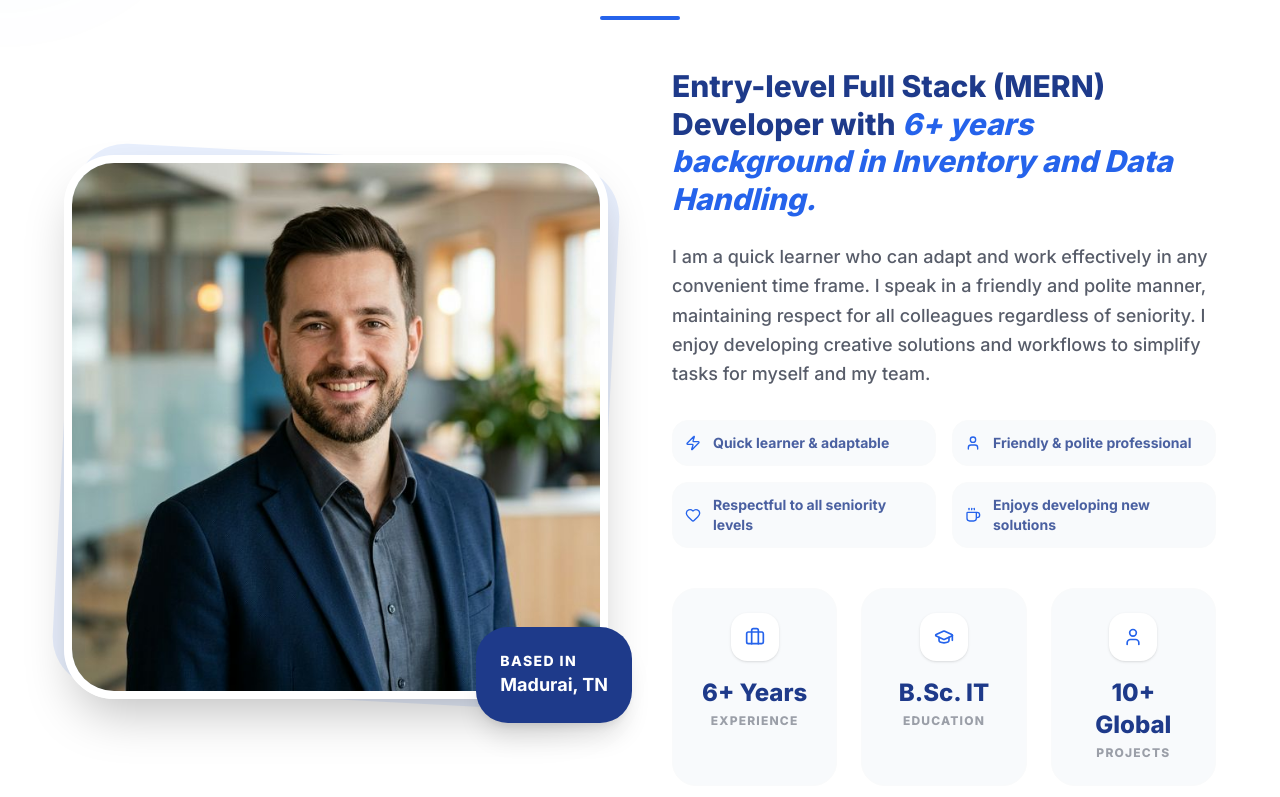
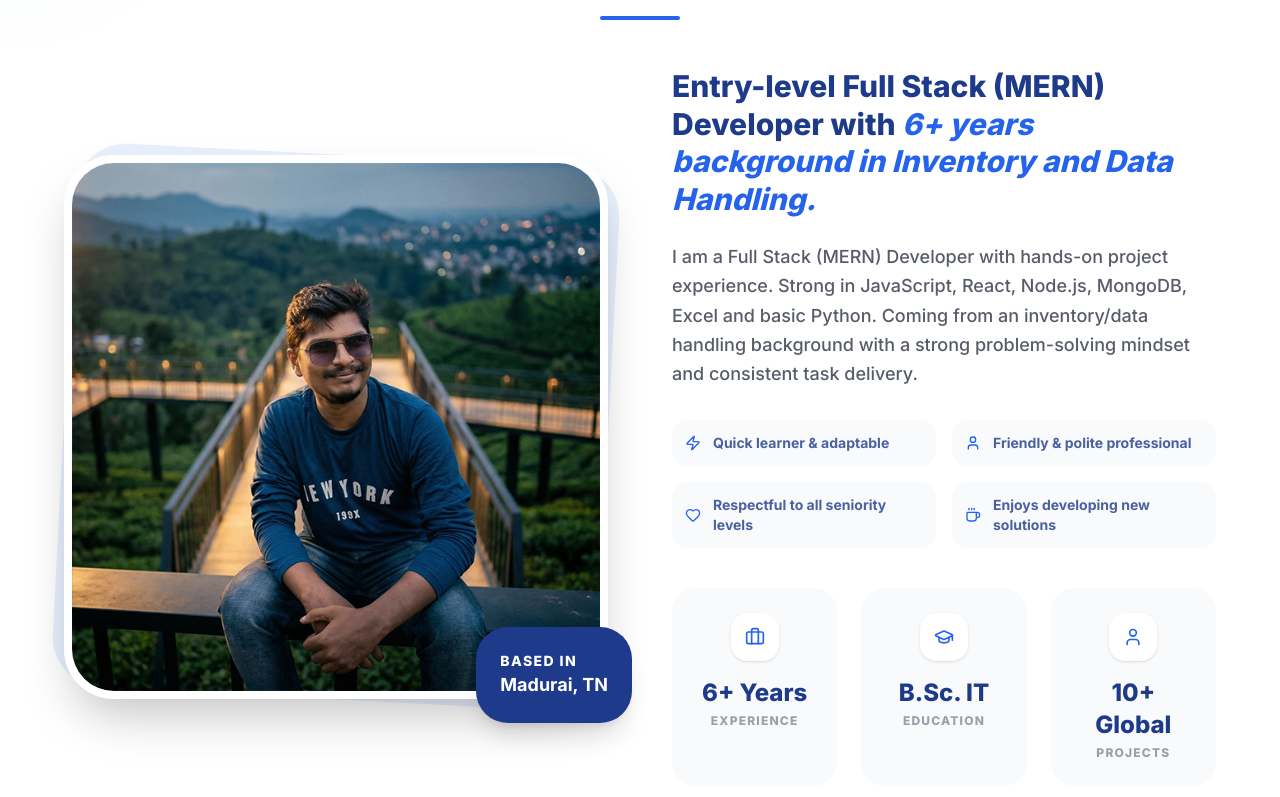
Before and after one commit to nagaraj1295/My-Portfolio, a React (Vite) app: page / in a window 1280 px wide. Shown: the part 976-1773 px from the top of the page. Built offline with nearby package versions, Linux system fonts and the light colour scheme.

Commit message:
Manual refinements to About section and profile image update

```diff
--- a/src/components/About.jsx
+++ b/src/components/About.jsx
@@ -38,7 +38,7 @@ const About = () => {
             <div className="relative group">
               <div className="absolute inset-0 bg-primary/10 rounded-[50px] rotate-3 group-hover:rotate-0 transition-transform duration-500" />
               <img
-                src="assets/profile.png"
+                src="assets/profile - Copy.png"
                 alt="Nagaraj C"
                 className="relative z-10 w-full rounded-[50px] shadow-2xl border-8 border-white group-hover:scale-[0.98] transition-transform duration-500"
               />
@@ -60,7 +60,13 @@ const About = () => {
             </h3>
 
             <p className="text-lg text-dark/70 leading-relaxed mb-8 font-medium">
-              I am a quick learner who can adapt and work effectively in any convenient time frame. I speak in a friendly and polite manner, maintaining respect for all colleagues regardless of seniority. I enjoy developing creative solutions and workflows to simplify tasks for myself and my team.
+              I am a Full Stack (MERN) Developer with hands-on
+              project experience.
+              Strong in JavaScript, React, Node.js, MongoDB, Excel and
+              basic Python.
+              Coming from an inventory/data handling background
+              with a strong problem-solving mindset and consistent
+              task delivery.
             </p>
 
             <div className="grid grid-cols-2 gap-4 mb-10">
```
Also changed, not shown: public/assets/profile - Copy.png (added), public/assets/profile.png.
